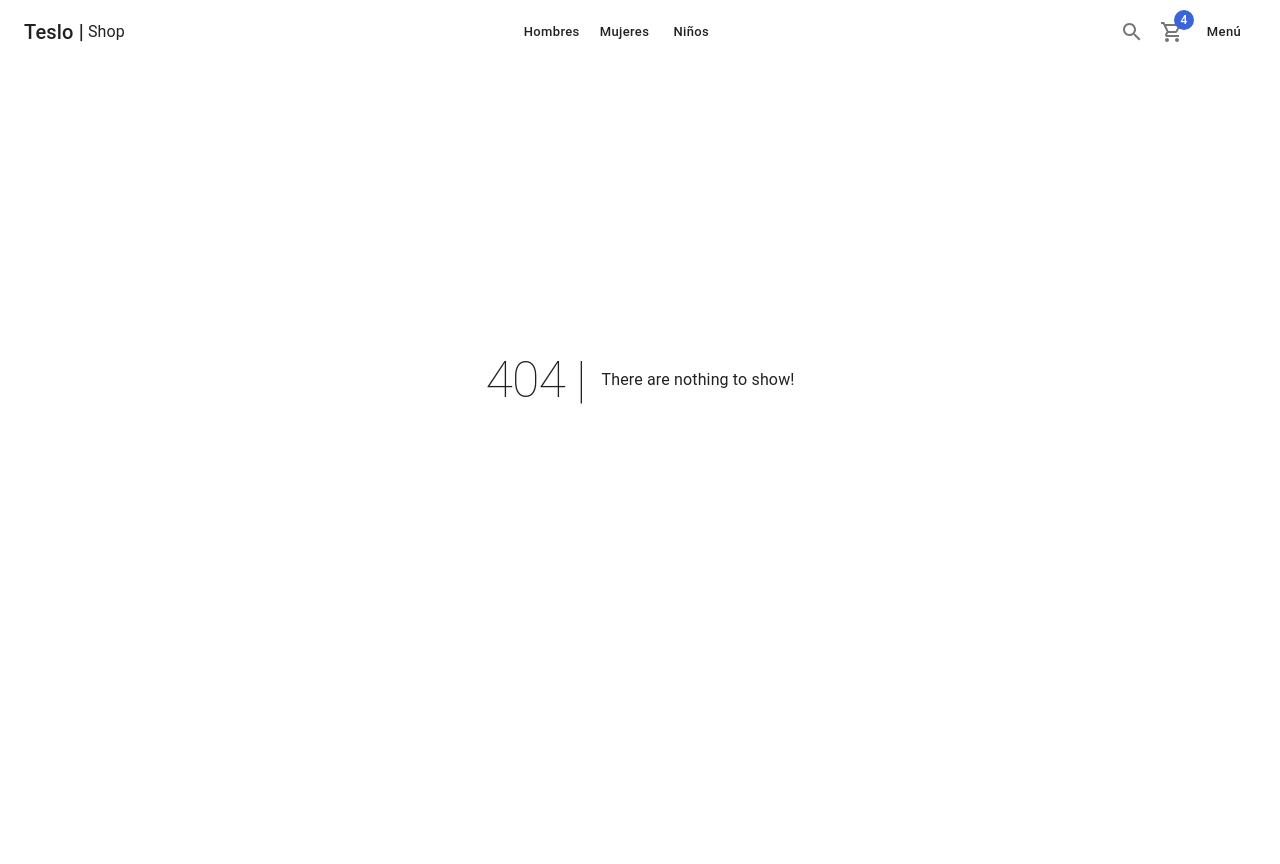
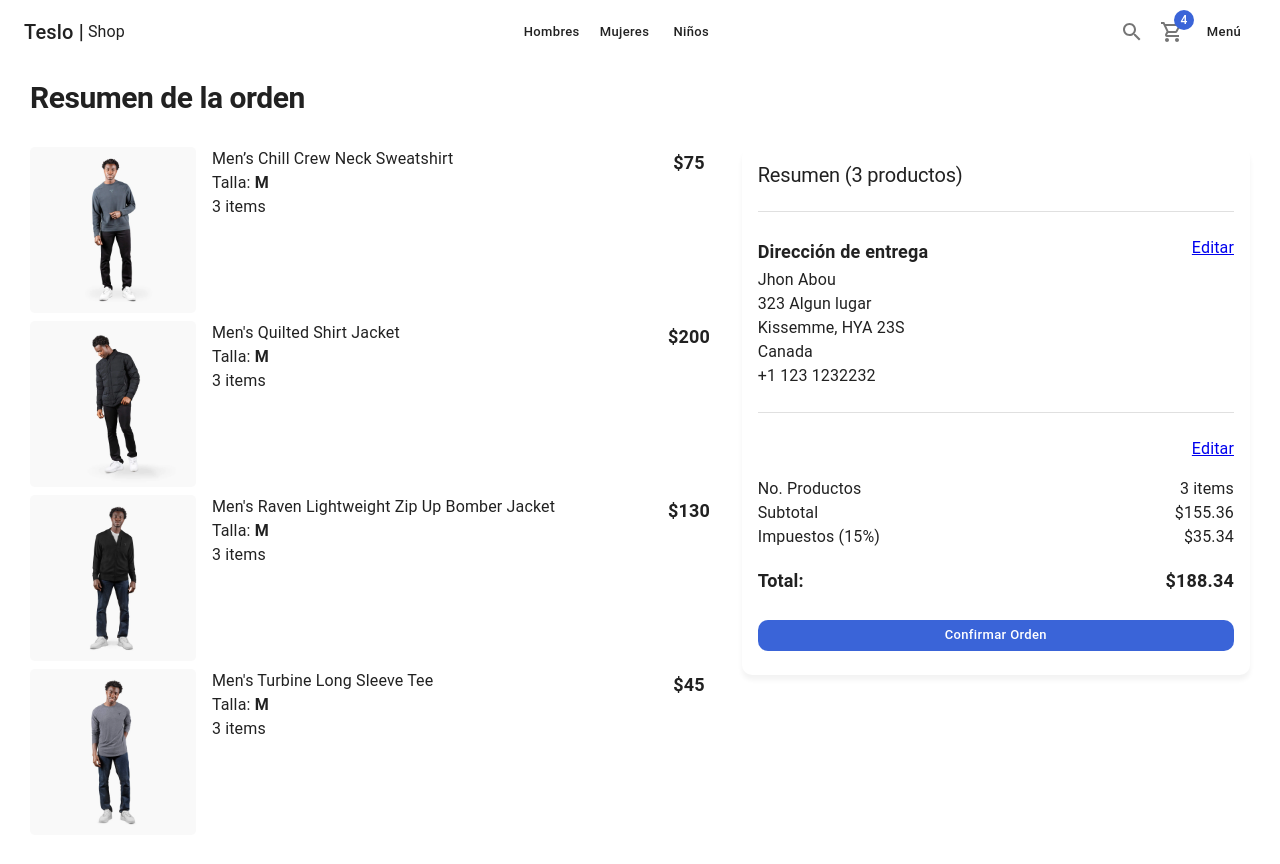
Before and after one commit to wedburst/next-teslo-shop, a Next.js app: page /checkout/summary in a window 1280 px wide. Before the commit this address had no page. Shown: the top 864 px of the page. Before the commit the page ends 800 px from the top, so only its background shows below. Built offline with nearby package versions, Linux system fonts and the light colour scheme.

Commit message:
grid table for data history

```diff
--- a/components/cart/CartList.tsx
+++ b/components/cart/CartList.tsx
@@ -33,7 +33,7 @@ export const CartList = ({ editable }: Props) => {
               <Link>
                 <CardActionArea>
                   <CardMedia
-                    image={`products/${product.images[0]}`}
+                    image={`/products/${product.images[0]}`}
                     component="img"
                     sx={{ borderRadius: "5px" }}
                   />
--- a/package.json
+++ b/package.json
@@ -13,6 +13,7 @@
     "@emotion/styled": "^11.8.1",
     "@mui/icons-material": "^5.8.0",
     "@mui/material": "^5.8.0",
+    "@mui/x-data-grid": "^5.12.1",
     "next": "12.1.6",
     "react": "18.1.0",
     "react-dom": "18.1.0",
--- /dev/null
+++ b/pages/checkout/summary.tsx
@@ -0,0 +1,67 @@
+import NextLink from "next/link";
+import { Box, Button, Card, CardContent, Divider, Grid, Link, Typography } from "@mui/material";
+
+import { ShopLayouts } from "../../components/layouts/ShopLayouts";
+import { CartList, OrderSummary } from "../../components/cart";
+
+const SummaryPage = () => {
+  return (
+    <ShopLayouts title="Resumen de orden" pageDescription="Resumen de la orden">
+      <Typography variant="h1" component="h1">
+        Resumen de la orden
+      </Typography>
+      <Grid container mt={4}>
+        <Grid item sm={12} md={7}>
+            <CartList/>
+        </Grid>
+        <Grid item sm={12} md={5}>
+            <Card className="sumary-card">
+                <CardContent>
+                    <Typography variant="h2" mb={2}>
+                        Resumen (3 productos)
+                    </Typography>
+
+                    <Divider sx={{ my: 3 }}/>
+
+                    <Box display="flex" justifyContent="space-between">
+                    <Typography variant="subtitle1">Dirección de entrega</Typography>
+                        <NextLink href="/checkout/address" passHref>
+                            <Link underline="always">
+                                Editar
+                            </Link>
+                        </NextLink>
+                    </Box>
+
+                    <Typography>Jhon Abou</Typography>
+                    <Typography>323 Algun lugar</Typography>
+                    <Typography>Kissemme, HYA 23S</Typography>
+                    <Typography>Canada</Typography>
+                    <Typography>+1 123 1232232</Typography>
+
+                    <Divider sx={{ my: 3 }}/>
+
+                    <Box display="flex" justifyContent="end">
+                        <NextLink href="/cart" passHref>
+                            <Link underline="always">
+                                Editar
+                            </Link>
+                        </NextLink>
+                    </Box>
+
+
+                    <OrderSummary/>
+
+                    <Box sx={{ mt: 3}}>
+                        <Button color="secondary" className="circular-btn" fullWidth>
+                            Confirmar Orden
+                        </Button>
+                    </Box>
+                </CardContent>
+            </Card>
+        </Grid>
+      </Grid>
+    </ShopLayouts>
+  );
+};
+
+export default SummaryPage;
```
Also changed, not shown: pages/orders/[id].tsx (added, +103 -0 lines), pages/orders/history.tsx (added, +84 -0 lines), 1 other file (tests, documents, lock files or other folders).
